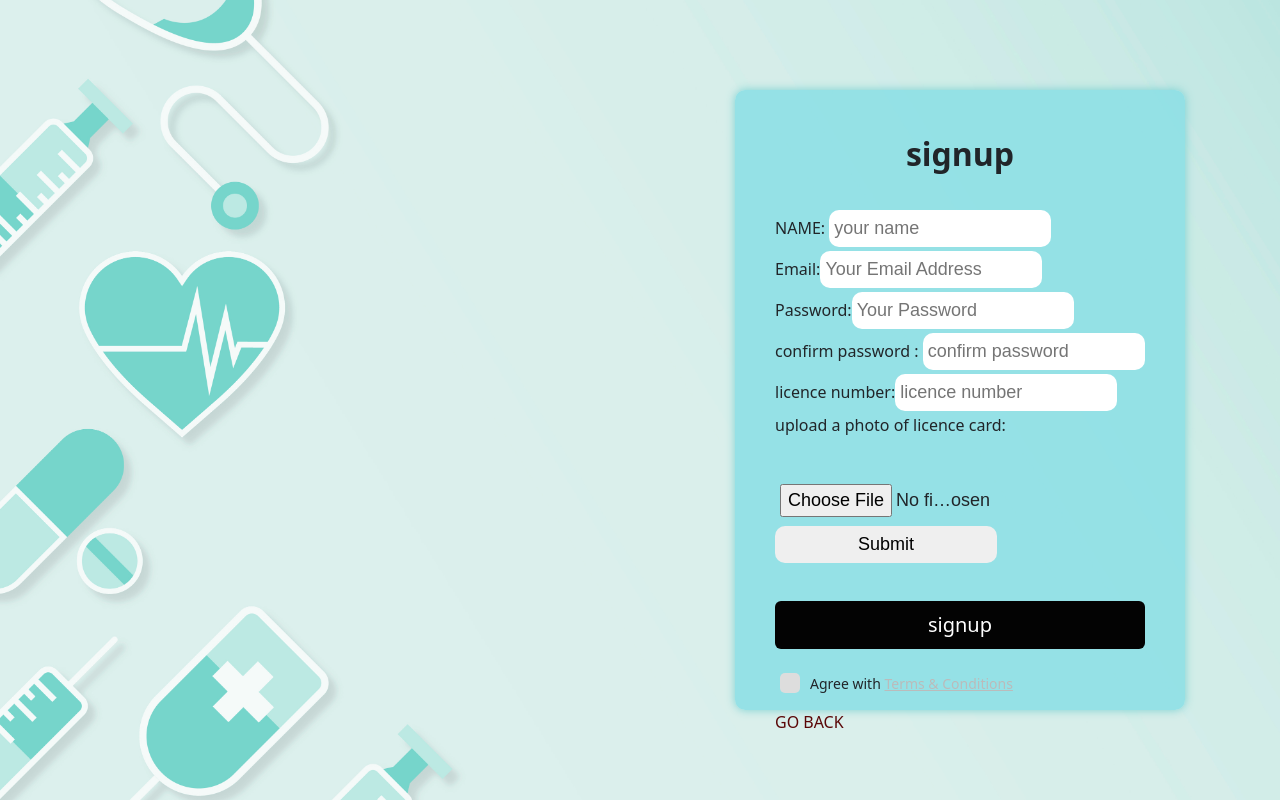
After one commit to anshulakotiya/EPICS, a Django app: page /signup_doctor/ in a window 1280 px wide. The commit adds this page. Run offline with Django 3.2, Linux system fonts and the light colour scheme; some libraries are stand-ins or nearby versions.

Commit message:
signup page and css

```diff
--- a/health/static/css/style.css
+++ b/health/static/css/style.css
@@ -176,3 +176,107 @@ span a {
   background-color: #f44336;
   color: white;
 }
+
+.form-box2{
+	background-color: rgba(143, 224, 229, 0.918);
+	margin: auto auto;
+	padding: 40px;
+	border-radius: 10px;
+	box-shadow: 0 0 10px rgb(122, 209, 209);
+	position: absolute ;
+	top: 0;
+	bottom: 0;
+	left: 50%;
+	right: 0;
+	width: 450px;
+	height: 620px;
+}
+.form-box2:before {
+
+	width: 100%;
+	height: 100%;
+
+	content: "";
+	position: fixed;
+	left: 0;
+	right: 0;
+	top: 0;
+	bottom: 0;
+	z-index: -1;
+	display: block;
+}
+.form-box2 .header-text {
+	font-size: 32px;
+	font-weight: 600;
+	padding-bottom: 30px;
+	text-align:center;
+}
+.form-box2 input {
+	margin: 2px 0px;
+	border: none;
+	padding: 5px;
+	border-radius: 10px;
+	width: 60%;
+	font-size: 18px;
+	font-family: sans-serif;
+}
+.form-box2 input[type=checkbox] {
+	display:none;
+}
+.form-box2 label {
+	position: relative;
+	margin-left: 5px;
+	margin-right: 10px;
+	top: 5px;
+	display: inline-block;
+	width: 20px;
+	height: 20px;
+	cursor: pointer;
+}
+.form-box2 label:before {
+	content: "";
+	display: inline-block;
+	width: 20px;
+	height: 20px;
+	border-radius: 5px;
+	position: absolute;
+	left: 0;
+	bottom: 1px;
+	background-color: #ddd;
+}
+.form-box2 input[type=checkbox]:checked+label:before {
+	content: "\2713";
+	font-size: 20px;
+	color: #000;
+	text-align: center;
+	line-height: 20px;
+}
+.form-box2 span {
+	font-size: 14px;
+}
+.form-box2 button {
+	background-color: rgb(3, 3, 3);
+	color: #fff;
+	border: none;
+	border-radius: 6px;
+	cursor: pointer;
+	width: 100%;
+	font-size: 20px;
+	padding: 9px;
+	margin: 20px 0px;
+
+.first-btn{
+		display: inline-block;
+		text-decoration: none ;
+		color: rgb(8, 2, 2);
+		border: 1px solid rgb(202, 14, 14);
+		padding: 12px 34px ;
+		font-size: 13px;
+		background: transparent;
+		position: relative;
+		cursor: pointer;
+	}
+}
+span a {
+	color: #BBB;
+}
--- a/health/templates/signup.html
+++ b/health/templates/signup.html
@@ -18,7 +18,7 @@
                 <button class="btn btn-outline-danger" onclick="window.location.href='/'">Already have account</button>
             </div>
             <div align="center" class="mt-3">
-                <button class="btn btn-outline-danger">Doctor's signup</button>
+                <button class="btn btn-outline-danger" onclick="window.location.href='/signup_doctor/'">Doctor's signup</button>
             </div>
         </div>
         <div class="col-md-4 mt-5 h-100">
--- /dev/null
+++ b/health/templates/signup_doctor.html
@@ -0,0 +1,25 @@
+{% extends 'basic.html' %}
+{% block body %}
+<div class="form-box2">
+    <div class="header-text">
+        signup
+    </div>
+    NAME: <input placeholder="your name " type="text"><br>
+    Email:<input placeholder="Your Email Address" type="text" required><br>
+    Password:<input placeholder="Your Password" type="password" required><br>
+    confirm password : <input placeholder="confirm password " type="text"> <input id="terms" type="checkbox" required><br>
+    licence number:<input placeholder="licence number" type="text" required><br>
+    <p> upload a photo of licence card:</p><br>
+
+    <form action="/action_page.php">
+        <input type="file" id="myFile" name="filename">
+        <input type="submit">
+    </form>
+    <a href="login page 1 .html">
+        <button>signup</button>
+    </a>
+    <label for="terms"></label><span>Agree with <a href="#"> Terms & Conditions</a></span>
+    <P></P>
+    <a href="login page 1 .html" style="color: rgb(90, 7, 7); text-decoration: none;">GO BACK</a>
+</div>
+{% endblock %}
--- a/health/urls.py
+++ b/health/urls.py
@@ -24,6 +24,7 @@ urlpatterns = [
     path('', views.home),
     path('home_captcha/', views.home_captcha),
     path('signup/', views.signup),
+    path('signup_doctor/', views.signup_doctor),
     path('signup2/', views.signup2),
     path('emailGeneration/', views.emailGeneration),
     path('emailValidation/', views.emailValidation),
--- a/health/views.py
+++ b/health/views.py
@@ -146,3 +146,7 @@ def emailGeneration(request):
                 return HttpResponse('not send')
     else:
         return HttpResponse('not valid')
+
+
+def signup_doctor(request):
+    return render(request,'signup_doctor.html')
```
Also changed, not shown: db.sqlite3, media/captcha.jpg, 1 other file.
